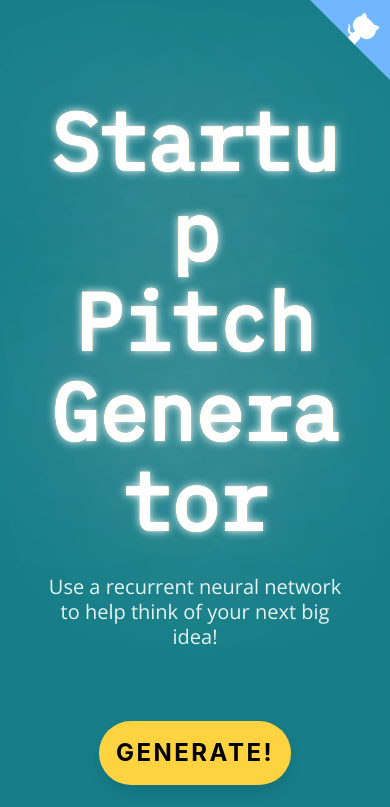
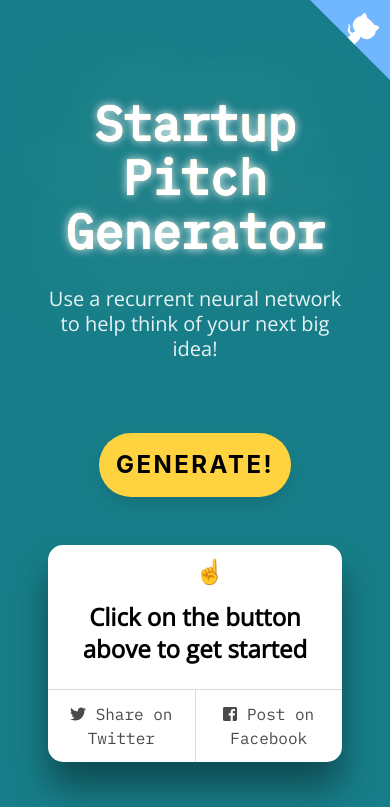
Before and after one commit to akinhwan/Startup-Pitch-Generator, a website: page index.html in a window 390 px wide. Shown: the top 807 px of the page. Drawn offline with nearby package versions, Linux system fonts and the light colour scheme.

Commit message:
responsive main title and pitch text

```diff
--- a/styles.css
+++ b/styles.css
@@ -113,6 +113,15 @@ strong {
   .card-content {
     padding: 1.5rem;
   }
+
+  #main-title {
+    font-size: 3rem;
+  }
+
+  #pitch-text {
+    font-size: 1.5rem !important;
+    line-height: 2rem !important;
+  }
 }
 
 #finger {
```
